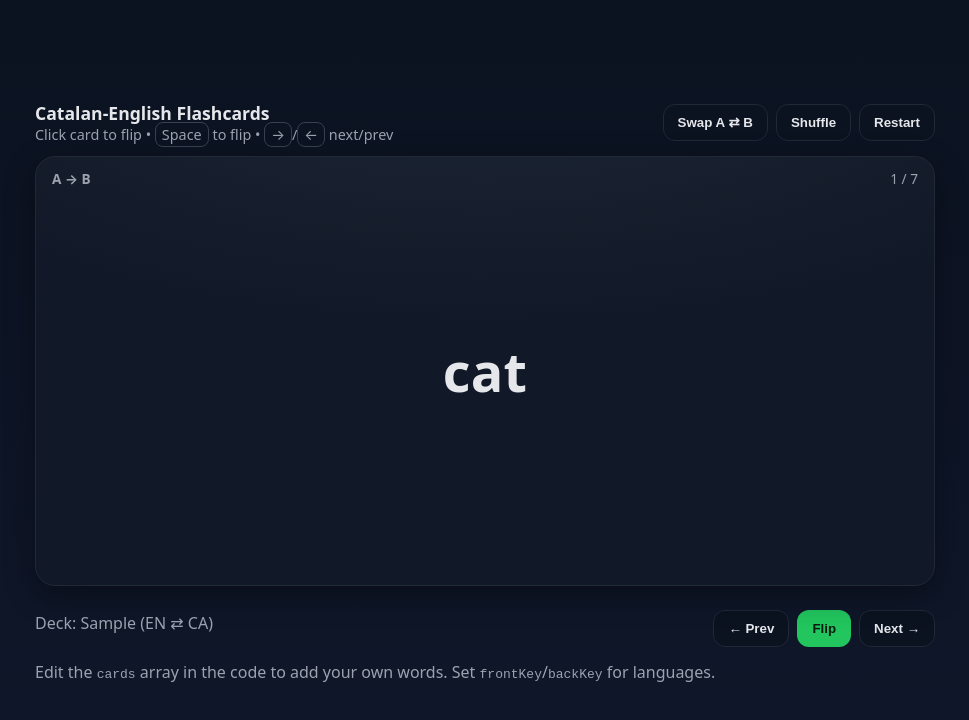
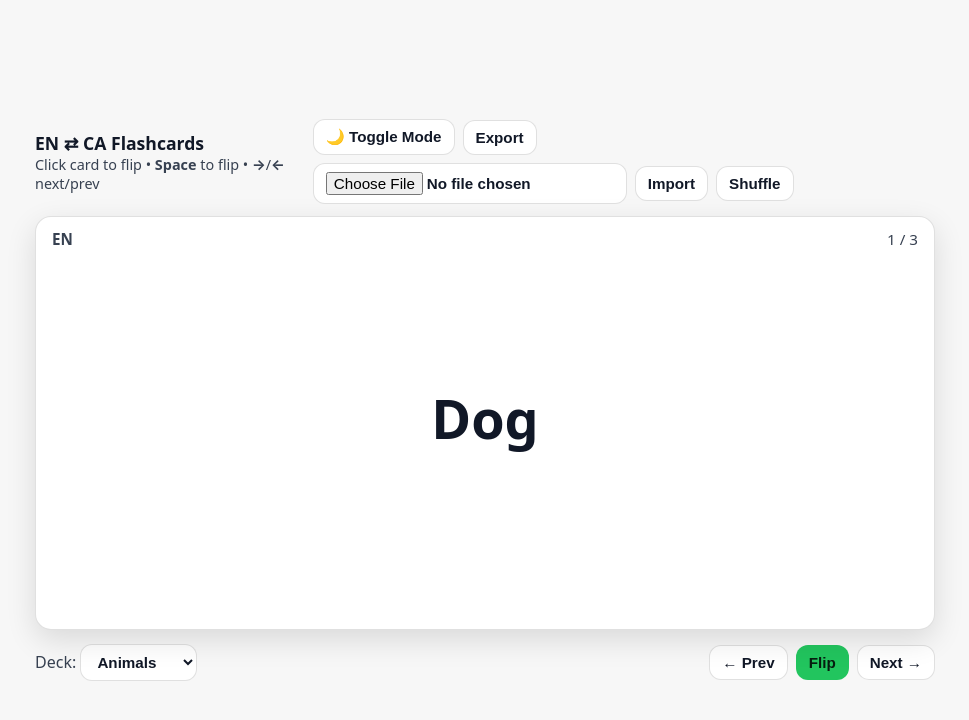
Before and after one commit to iplanass/study-flashcards, a plain HTML site: page index.html in a window 1280 px wide. Shown: the whole page, without its empty margins (155-1124 px from the left). Drawn offline with Linux system fonts and the light colour scheme.

Commit message:
update index

```diff
--- a/index.html
+++ b/index.html
@@ -3,145 +3,316 @@
 <head>
   <meta charset="utf-8" />
   <meta name="viewport" content="width=device-width, initial-scale=1" />
-  <title>Catalan-English Flashcards</title>
+  <title>EN ⇄ CA Flashcards</title>
   <style>
-    :root { --bg:#0f172a; --card:#111827; --ink:#e5e7eb; --muted:#9ca3af; --accent:#22c55e; }
-    html,body{height:100%}
-    body{margin:0;background:linear-gradient(180deg,#0b1220,#0f172a);font-family:system-ui,-apple-system,Segoe UI,Roboto,Ubuntu,'Helvetica Neue',Arial,sans-serif;color:var(--ink);display:flex;align-items:center;justify-content:center}
-    .wrap{width:min(900px,95vw);}
+    :root {
+      --bg: #f7f7f7;
+      --card: #ffffff;
+      --ink: #111827;
+      --muted: #374151;
+      --accent: #22c55e;
+    }
+    body.dark {
+      --bg: #0f172a;
+      --card: #111827;
+      --ink: #e5e7eb;
+      --muted: #9ca3af;
+      --accent: #22c55e;
+    }
+    html,body {height:100%}
+    body {
+      margin:0;
+      background: var(--bg);
+      font-family: system-ui, -apple-system, "Segoe UI", Roboto, "Helvetica Neue", Arial, sans-serif;
+      color: var(--ink);
+      display:flex;
+      align-items:center;
+      justify-content:center;
+    }
+    .wrap{width:min(900px,95vw);padding:18px}
     header{display:flex;align-items:center;justify-content:space-between;margin-bottom:12px}
     header h1{font-size:1.1rem;font-weight:600;margin:0;color:var(--ink)}
     header .sub{color:var(--muted);font-size:.9rem}
-    .toolbar{display:flex;gap:8px;flex-wrap:wrap}
-    button,.select{background:#0b1220;border:1px solid #1f2937;border-radius:12px;color:var(--ink);padding:10px 14px;font-weight:600;cursor:pointer;transition:transform .05s ease,background .2s ease}
+    .toolbar{display:flex;gap:8px;flex-wrap:wrap;align-items:center}
+    button,input[type="file"],select{
+      background:var(--card);
+      border:1px solid rgba(0,0,0,0.12);
+      border-radius:12px;
+      color:var(--ink);
+      padding:8px 12px;
+      font-weight:600;
+      cursor:pointer;
+      transition:transform .05s ease,background .2s ease;
+      font-size:0.95rem;
+    }
     button:active{transform:scale(.98)}
-    button[disabled]{opacity:.5;cursor:not-allowed}
     .primary{background:var(--accent);border-color:transparent;color:#071d10}
-    .card{position:relative;background:radial-gradient(1200px 500px at 50% -30%,#1f2937,transparent 60%),var(--card);border:1px solid #1f2937;border-radius:20px;min-height:46vh;display:flex;align-items:center;justify-content:center;text-align:center;padding:30px;user-select:none;box-shadow:0 10px 30px rgba(0,0,0,.35)}
-    .term{font-size:clamp(28px,5vw,54px);line-height:1.15;font-weight:800;letter-spacing:.2px}
-    .lang{position:absolute;top:12px;left:16px;color:var(--muted);font-weight:700;font-size:.85rem}
-    .status{position:absolute;top:12px;right:16px;color:var(--muted);font-size:.85rem}
-    .kbd{font:inherit;border:1px solid #374151;border-radius:8px;padding:2px 6px;color:var(--muted)}
+    .card{
+      position:relative;
+      background:var(--card);
+      border:1px solid rgba(0,0,0,0.12);
+      border-radius:16px;
+      min-height:44vh;
+      display:flex;
+      flex-direction:column;
+      align-items:center;
+      justify-content:center;
+      text-align:center;
+      padding:30px;
+      user-select:none;
+      box-shadow:0 10px 30px rgba(0,0,0,.12);
+    }
+    .term{font-size:clamp(28px,5vw,54px);font-weight:800;margin-bottom:10px}
+    .desc{font-size:1rem;color:var(--muted);max-width:80%;line-height:1.3;white-space:pre-line}
+    .lang{position:absolute;top:12px;left:16px;color:var(--muted);font-weight:700;font-size:.95rem}
+    .status{position:absolute;top:12px;right:16px;color:var(--muted);font-size:.95rem}
     .row{display:flex;gap:8px;align-items:center;justify-content:space-between;margin-top:12px}
     .grow{flex:1}
     .muted{color:var(--muted)}
-    .sr{position:absolute;width:1px;height:1px;padding:0;margin:-1px;overflow:hidden;clip:rect(0,0,0,0);white-space:nowrap;border:0}
-    @media (max-width:520px){.toolbar{gap:6px} button{padding:9px 12px}}
+    @media (max-width:520px){
+      .card{padding:20px}
+      .term{font-size:28px}
+      button,input[type="file"],select{padding:8px 10px;font-size:.9rem}
+    }
+    .file-import {
+      display:flex;
+      gap:8px;
+      align-items:center;
+    }
+    .file-import input[type="file"] {
+      flex:1;
+    }
   </style>
 </head>
 <body>
   <div class="wrap">
     <header>
       <div>
-        <h1>Catalan-English Flashcards</h1>
-        <div class="sub">Click card to flip • <span class="kbd">Space</span> to flip • <span class="kbd">→</span>/<span class="kbd">←</span> next/prev</div>
+        <h1>EN ⇄ CA Flashcards</h1>
+        <div class="sub">Click card to flip • <b>Space</b> to flip • <b>→</b>/<b>←</b> next/prev</div>
       </div>
       <div class="toolbar">
-        <button id="swapBtn" title="Swap front/back">Swap A ⇄ B</button>
-        <button id="shuffleBtn" title="Shuffle the deck">Shuffle</button>
-        <button id="restartBtn" title="Restart deck">Restart</button>
+        <button id="modeBtn">🌙 Toggle Mode</button>
+        <button id="exportBtn">Export</button>
+        <div class="file-import">
+          <input type="file" id="importFile" accept=".json,application/json">
+          <button id="importBtn">Import</button>
+        </div>
+        <button id="shuffleBtn">Shuffle</button>
       </div>
     </header>
 
     <main>
-      <div class="card" id="card" tabindex="0" role="button" aria-pressed="false" aria-label="Flashcard">
-        <div class="lang" id="langLabel">A → B</div>
-        <div class="status" id="status">1 / 1</div>
+      <div class="card" id="card" role="button" tabindex="0" aria-pressed="false">
+        <div class="lang" id="langLabel">EN</div>
+        <div class="status" id="status">0 / 0</div>
         <div class="term" id="term">Loading…</div>
+        <div class="desc" id="desc"></div>
       </div>
-      <div class="row">
+
+      <div class="row" style="margin-top:14px;">
         <div class="grow">
           <span class="muted">Deck:</span>
-          <span id="deckName" class="muted">Sample (EN ⇄ CA)</span>
+          <select id="deckSelect" aria-label="Select deck"></select>
         </div>
-        <div class="row">
-          <button id="prevBtn" title="Previous (←)">← Prev</button>
-          <button id="flipBtn" class="primary" title="Flip (Space)">Flip</button>
-          <button id="nextBtn" title="Next (→)">Next →</button>
+        <div style="display:flex;gap:8px;align-items:center">
+          <button id="prevBtn">← Prev</button>
+          <button id="flipBtn" class="primary">Flip</button>
+          <button id="nextBtn">Next →</button>
         </div>
       </div>
     </main>
-
-    <p class="muted" style="margin-top:14px">Edit the <code>cards</code> array in the code to add your own words. Set <code>frontKey</code>/<code>backKey</code> for languages.</p>
   </div>
 
   <script>
-    // --- 1) YOUR DATA -------------------------------------------------------
-    // Replace this with your own list. Each card has keys for both languages.
-    const cards = [
-      { a: 'cat', b: 'gat' },
-      { a: 'dog', b: 'gos' },
-      { a: 'thank you', b: 'gràcies' },
-      { a: 'good morning', b: 'bon dia' },
-      { a: 'water', b: 'aigua' },
-      { a: 'train', b: 'tren' },
-      { a: 'book', b: 'llibre' }
-    ]
+    // --- Example decks (default) ---
+    let decks = {
+      animals: [
+        { EN: "Dog", CA: "Gos", desc: "El gos està al jardí.\n<i>The dog is in the garden.</i>" },
+        { EN: "Cat", CA: "Gat", desc: "Aquells dos sempre estan com gat i gos.\n<i>Those two are always arguing.</i>" },
+        { EN: "Bird", CA: "Ocell", desc: "Hi ha un ocell al niu.\n<i>There's a bird in the nest.</i>" }
+      ],
+      food: [
+        { EN: "Bread", CA: "Pa", desc: "El pa amb tomàquet és el meu menjar preferit.\n<i>My favourite food is bread with tomato.</i>" },
+        { EN: "Cheese", CA: "Formatge", desc: "Vols formatge?\n<i>Do you want cheese?</i>" },
+        { EN: "Apple", CA: "Poma", desc: "Això és pastís de poma.\n<i>This is apple pie</i>" }
+      ],
+      transport: [
+        { EN: "Car", CA: "Cotxe", desc: "El cotxe és més lent que el tren.\n<i>The car is slower than the train.</i>" },
+        { EN: "Train", CA: "Tren", desc: "El tren és més ràpid que el cotxe.\n<i>The train is faster than the car.</i>" },
+        { EN: "Bicycle", CA: "Bicicleta", desc: "No sé anar en bicicleta.\n<i>I don't know how to ride a bicycle.</i>" }
+      ]
+    };
 
-    // Label your languages for display. Keys must match the object keys above.
-    let frontKey = 'a' // shown first
-    let backKey  = 'b' // shown after flip
-    const labels = { a: 'A', b: 'B' }
+    // --- State ---
+    let currentDeckName = Object.keys(decks)[0] || null;
+    let currentDeck = currentDeckName ? decks[currentDeckName] : [];
+    let currentIndex = 0;
+    let showingEN = true;
+    let selectedFile = null;
 
-    // --- 2) APP STATE -------------------------------------------------------
-    let order = [...cards.keys()]
-    let index = 0
-    let showingBack = false
+    // --- DOM ---
+    const deckSelect = document.getElementById("deckSelect");
+    const flashcard = document.getElementById("card");
+    const termEl = document.getElementById("term");
+    const descEl = document.getElementById("desc");
+    const langEl = document.getElementById("langLabel");
+    const statusEl = document.getElementById("status");
 
-    // --- 3) DOM HOOKS -------------------------------------------------------
-    const termEl   = document.getElementById('term')
-    const statusEl = document.getElementById('status')
-    const cardEl   = document.getElementById('card')
-    const langEl   = document.getElementById('langLabel')
-    const deckName = document.getElementById('deckName')
+    const flipBtn = document.getElementById("flipBtn");
+    const nextBtn = document.getElementById("nextBtn");
+    const prevBtn = document.getElementById("prevBtn");
+    const exportBtn = document.getElementById("exportBtn");
+    const importFile = document.getElementById("importFile");
+    const importBtn = document.getElementById("importBtn");
+    const modeBtn = document.getElementById("modeBtn");
+    const shuffleBtn = document.getElementById("shuffleBtn");
 
-    const prevBtn    = document.getElementById('prevBtn')
-    const nextBtn    = document.getElementById('nextBtn')
-    const flipBtn    = document.getElementById('flipBtn')
-    const swapBtn    = document.getElementById('swapBtn')
-    const shuffleBtn = document.getElementById('shuffleBtn')
-    const restartBtn = document.getElementById('restartBtn')
-
-    // --- 4) HELPERS ---------------------------------------------------------
-    function shuffle(arr){ for(let i=arr.length-1;i>0;i--){ const j=Math.floor(Math.random()*(i+1)); [arr[i],arr[j]]=[arr[j],arr[i]] } return arr }
-    function clamp(n,min,max){ return Math.max(min,Math.min(max,n)) }
-
-    function updateCard(){
-      const i = order[index]
-      const data = cards[i]
-      termEl.textContent = showingBack ? (data[backKey] ?? '') : (data[frontKey] ?? '')
-      statusEl.textContent = (index+1) + ' / ' + order.length
-      langEl.textContent = (showingBack ? `${labels[backKey]}` : `${labels[frontKey]}`) + ' → ' + (showingBack ? `${labels[frontKey]}` : `${labels[backKey]}`)
-      cardEl.setAttribute('aria-pressed', showingBack ? 'true' : 'false')
+    // --- Helpers ---
+    function populateDecks() {
+      const keys = Object.keys(decks);
+      deckSelect.innerHTML = "";
+      keys.forEach(name => {
+        const opt = document.createElement("option");
+        opt.value = name;
+        opt.textContent = name.charAt(0).toUpperCase() + name.slice(1);
+        deckSelect.appendChild(opt);
+      });
+      if (currentDeckName && decks[currentDeckName]) {
+        deckSelect.value = currentDeckName;
+      } else {
+        currentDeckName = keys[0] || null;
+        deckSelect.value = currentDeckName || "";
+      }
     }
 
-    function flip(){ showingBack = !showingBack; updateCard() }
-    function next(){ index = clamp(index+1, 0, order.length-1); showingBack=false; updateCard() }
-    function prev(){ index = clamp(index-1, 0, order.length-1); showingBack=false; updateCard() }
+    function loadDeck(name) {
+      if (!name || !decks[name]) {
+        currentDeck = [];
+        currentDeckName = null;
+        currentIndex = 0;
+        showingEN = true;
+        renderCard();
+        return;
+      }
+      currentDeckName = name;
+      currentDeck = decks[name];
+      currentIndex = 0;
+      showingEN = true;
+      renderCard();
+    }
 
-    function swap(){ const t=frontKey; frontKey=backKey; backKey=t; showingBack=false; updateCard() }
+    function renderCard() {
+      if (!currentDeck || !currentDeck.length) {
+        termEl.textContent = "No cards in this deck.";
+        descEl.textContent = "";
+        langEl.textContent = showingEN ? "EN" : "CA";
+        statusEl.textContent = "0 / 0";
+        flashcard.setAttribute("aria-pressed", "false");
+        return;
+      }
+      const card = currentDeck[currentIndex];
+      termEl.textContent = showingEN ? (card.EN || "") : (card.CA || "");
+      descEl.innerHTML = showingEN ? "" : (card.desc || "");
+      langEl.textContent = showingEN ? "EN" : "CA";
+      statusEl.textContent = `${currentIndex + 1} / ${currentDeck.length}`;
+      flashcard.setAttribute("aria-pressed", showingEN ? "false" : "true");
+    }
 
-    function doShuffle(){ shuffle(order); index=0; showingBack=false; updateCard() }
-    function restart(){ order=[...cards.keys()]; index=0; showingBack=false; updateCard() }
+    function flip() { showingEN = !showingEN; renderCard(); }
+    function next() { if (currentDeck && currentIndex < currentDeck.length - 1) { currentIndex++; showingEN = true; renderCard(); } }
+    function prev() { if (currentDeck && currentIndex > 0) { currentIndex--; showingEN = true; renderCard(); } }
 
-    // --- 5) EVENTS ----------------------------------------------------------
-    cardEl.addEventListener('click', flip)
-    flipBtn.addEventListener('click', flip)
-    nextBtn.addEventListener('click', next)
-    prevBtn.addEventListener('click', prev)
-    swapBtn.addEventListener('click', swap)
-    shuffleBtn.addEventListener('click', doShuffle)
-    restartBtn.addEventListener('click', restart)
+    // --- Shuffle ---
+    function shuffleDeck() {
+      if (!currentDeck || currentDeck.length === 0) return;
+      for (let i = currentDeck.length - 1; i > 0; i--) {
+        const j = Math.floor(Math.random() * (i + 1));
+        [currentDeck[i], currentDeck[j]] = [currentDeck[j], currentDeck[i]];
+      }
+      currentIndex = 0;
+      showingEN = true;
+      renderCard();
+    }
 
-    window.addEventListener('keydown', (e)=>{
-      if(e.key===' '){ e.preventDefault(); flip() }
-      else if(e.key==='ArrowRight'){ next() }
-      else if(e.key==='ArrowLeft'){ prev() }
-    })
+    // --- Events ---
+    flipBtn.addEventListener("click", flip);
+    nextBtn.addEventListener("click", next);
+    prevBtn.addEventListener("click", prev);
+    flashcard.addEventListener("click", flip);
+    shuffleBtn.addEventListener("click", shuffleDeck);
 
-    // --- 6) INIT ------------------------------------------------------------
-    deckName.textContent = 'Sample (EN ⇄ CA)'
-    updateCard()
+    deckSelect.addEventListener("change", (e) => {
+      loadDeck(e.target.value);
+    });
+
+    document.addEventListener("keydown", (e) => {
+      if (e.code === "Space") { e.preventDefault(); flip(); }
+      else if (e.code === "ArrowRight") { next(); }
+      else if (e.code === "ArrowLeft") { prev(); }
+    });
+
+    // Export decks
+    exportBtn.addEventListener("click", () => {
+      try {
+        const blob = new Blob([JSON.stringify(decks, null, 2)], { type: "application/json" });
+        const url = URL.createObjectURL(blob);
+        const a = document.createElement("a");
+        a.href = url;
+        a.download = "flashcards.json";
+        a.click();
+        URL.revokeObjectURL(url);
+      } catch (err) {
+        alert("Export failed: " + err.message);
+      }
+    });
+
+    // Import
+    importFile.addEventListener("change", (e) => {
+      selectedFile = e.target.files && e.target.files[0] ? e.target.files[0] : null;
+    });
+
+    importBtn.addEventListener("click", () => {
+      if (!selectedFile) {
+        alert("Please choose a JSON file first (using the file input).");
+        return;
+      }
+      const reader = new FileReader();
+      reader.onload = (evt) => {
+        try {
+          const imported = JSON.parse(evt.target.result);
+          if (typeof imported !== "object" || imported === null || Array.isArray(imported)) {
+            alert("Invalid JSON format: expected an object with deck names as keys.");
+            return;
+          }
+          for (const deckName in imported) {
+            if (!Object.prototype.hasOwnProperty.call(imported, deckName)) continue;
+            const value = imported[deckName];
+            if (!Array.isArray(value)) continue;
+            decks[deckName] = value;
+          }
+          const prevDeck = currentDeckName;
+          populateDecks();
+          const toLoad = (prevDeck && decks[prevDeck]) ? prevDeck : (Object.keys(decks)[0] || null);
+          if (toLoad) loadDeck(toLoad);
+          alert("Import successful.");
+          importFile.value = "";
+          selectedFile = null;
+        } catch (err) {
+          alert("Error parsing JSON: " + (err && err.message ? err.message : String(err)));
+        }
+      };
+      reader.readAsText(selectedFile);
+    });
+
+    // Dark/Light mode
+    modeBtn.addEventListener("click", () => {
+      document.body.classList.toggle("dark");
+    });
+
+    // --- Init ---
+    populateDecks();
+    loadDeck(currentDeckName);
   </script>
 </body>
 </html>
```
Also changed, not shown: my-flashcard-deck.json (added, +26 -0 lines).
